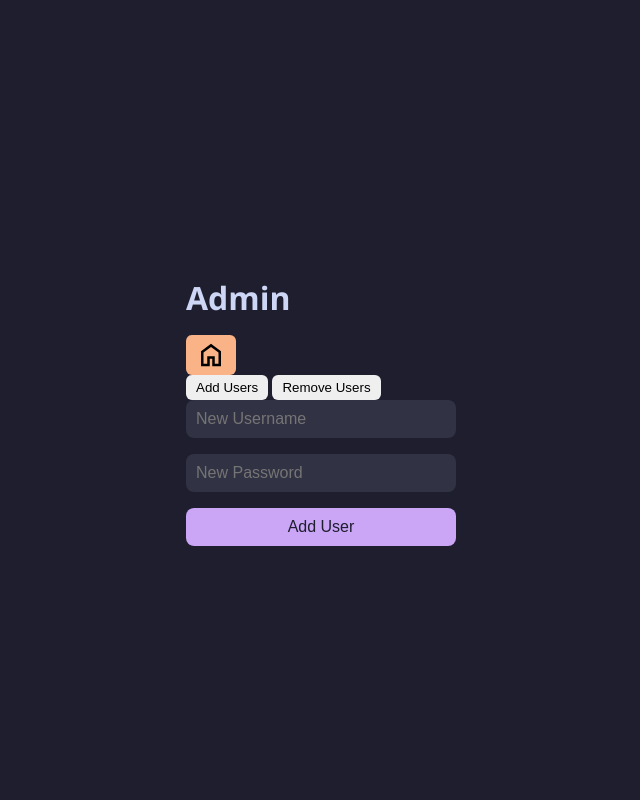
After one commit to mchia/Garage-Door-Automation, a Flask app: template templates/admin.html in a window 1280 px wide. The commit adds this page. Shown: the whole page, without its empty margins (319-959 px from the left). Run offline with Flask 3, Linux system fonts and the light colour scheme; the template is opened without the code that fills it: most values are stand-ins (such as "Sample title", 1, 10 or a date in 2020).

Commit message:
Add files via upload

```diff
--- /dev/null
+++ b/templates/admin.html
@@ -0,0 +1,54 @@
+<!DOCTYPE html>
+<html lang="en">
+<head>
+    <meta charset="UTF-8">
+    <meta name="viewport" content="width=device-width, initial-scale=1.0">
+    <title>Admin</title>
+    <link rel="stylesheet" href="{{ url_for('static', filename='CSS/main.css') }}">
+</head>
+<body>
+    <div class="content-container">
+        <div class="header-row">
+            <h1>Admin</h1>
+            <button class="button homepageLogs" onclick="location.href='/dashboard'">
+                <svg class="homepageSVG">
+                    <use href="{{ url_for('static', filename='SVG/icons.svg') }}#Homepage"></use>
+                </svg>
+            </button>
+        </div>
+
+        <div class="button-row">
+            <button class="button adminSwitch" onclick="showForm('addUser')">Add Users</button>
+            <button class="button adminSwitch" onclick="showForm('removeUser')">Remove Users</button>
+        </div>
+
+        <form id="addUser" class="form-container" style="display: flex; flex-direction: column;">
+            <input type="text" placeholder="New Username" name="username" required>
+            <input type="text" placeholder="New Password" name="password" required>
+            <button id="addUserBtn" class="button login" type="submit">Add User</button>
+        </form>
+
+        <form id="removeUser" class="form-container" style="display: none; flex-direction: column;">
+            <label for="userRemoval">Select User:</label>
+            <select id="userRemoval" name="Remove" required>
+                {% for u in users %}
+                    <option value="{{ u }}">{{ u }}</option>
+                {% endfor %}
+            </select>
+            <button id="removeUserBtn" type="submit" class="button login">Remove User</button>
+        </form>
+    </div>
+
+<script>
+    function showForm(formId) {
+        const forms = ['addUser', 'removeUser'];
+        forms.forEach(id => {
+            document.getElementById(id).style.display = (id === formId) ? 'flex' : 'none';
+        });
+    }
+</script>
+
+<script src="{{ url_for('static', filename='JavaScript/userManagement.js') }}"></script>
+
+</body>
+</html>
--- a/templates/login.html
+++ b/templates/login.html
@@ -11,9 +11,7 @@
 
     <form id="loginForm" class="form-container">
         <input type="text" placeholder="Enter Username" name="username" required>
-        <br>
         <input type="password" placeholder="Enter Password" name="password" required>
-        <br>
         <button id="loginBtn" class="button login" type="submit">Login</button>
     </form>
 </body>
```
Also changed, not shown: templates/dashboard.html (+15 -0 lines), templates/liveView.html (indentation only).
